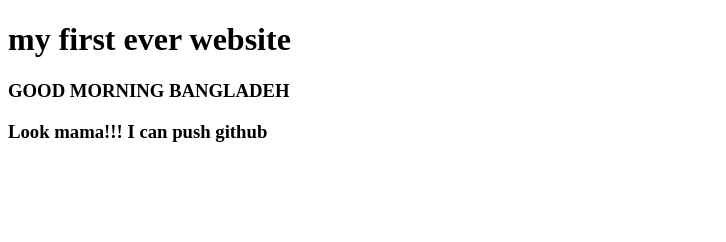
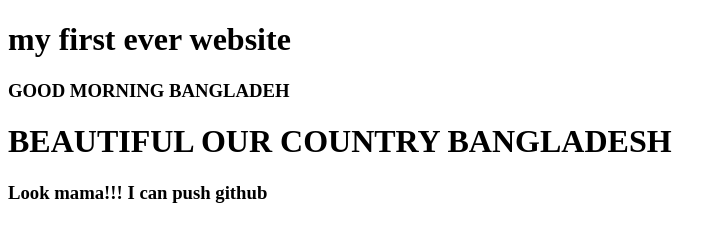
Before and after one commit to programmerboyashik/my-first-website, a plain HTML site: page index.html in a window 1280 px wide. Shown: the whole page, without its empty margins (0-726 px from the left). Drawn offline with Linux system fonts and the light colour scheme.

Commit message:
index.html

```diff
--- a/index.html
+++ b/index.html
@@ -9,7 +9,8 @@
 <body>
 </body>
 <h1>my first ever website</h1>
-    <h3>GOOD MORNING BANGLADEH</h3>
+<h3>GOOD MORNING BANGLADEH</h3>
+<h1>BEAUTIFUL OUR COUNTRY BANGLADESH<h1>
 <h3>Look mama!!! I can push github</h3>
 </body>
 </html>
```
